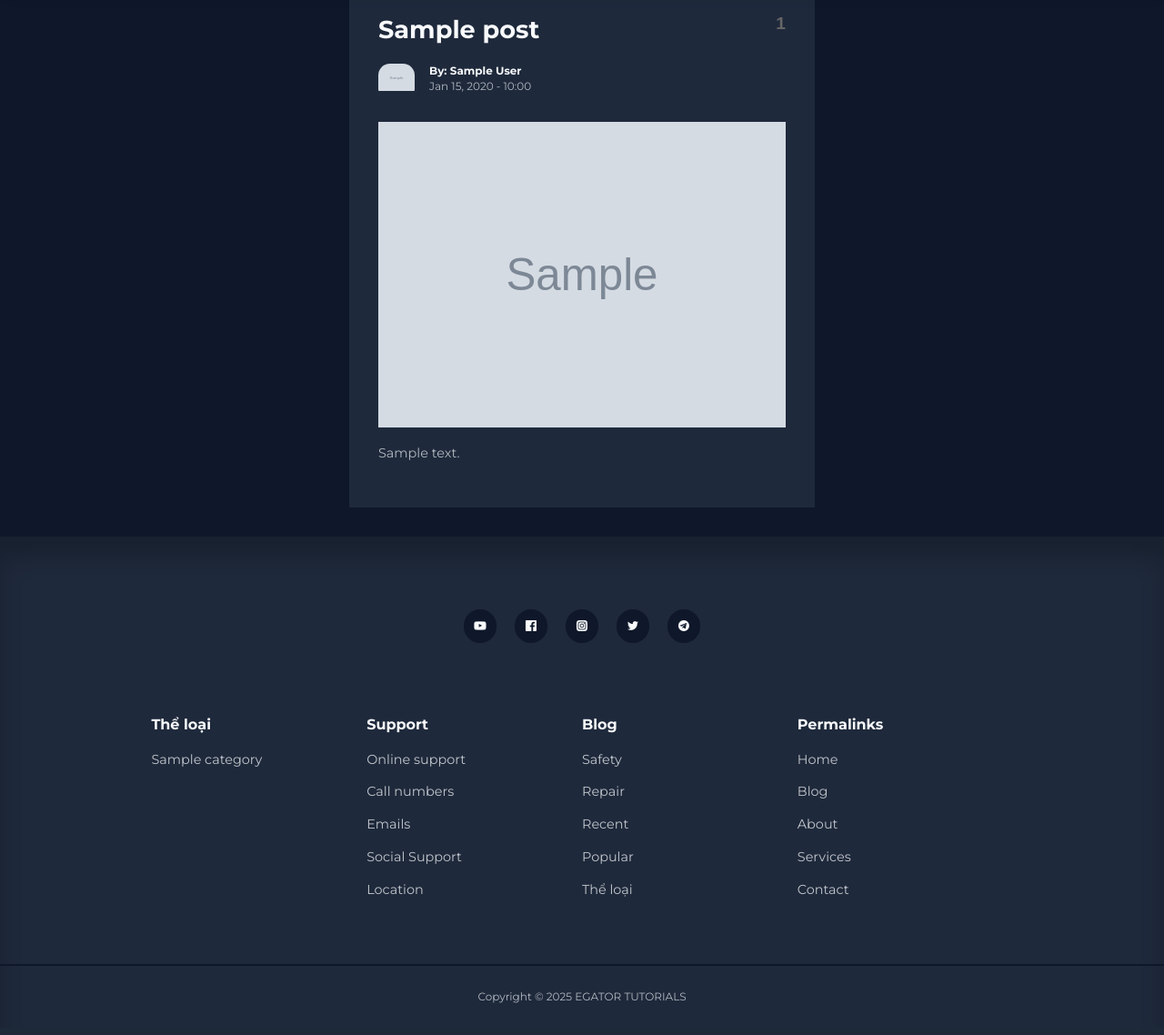
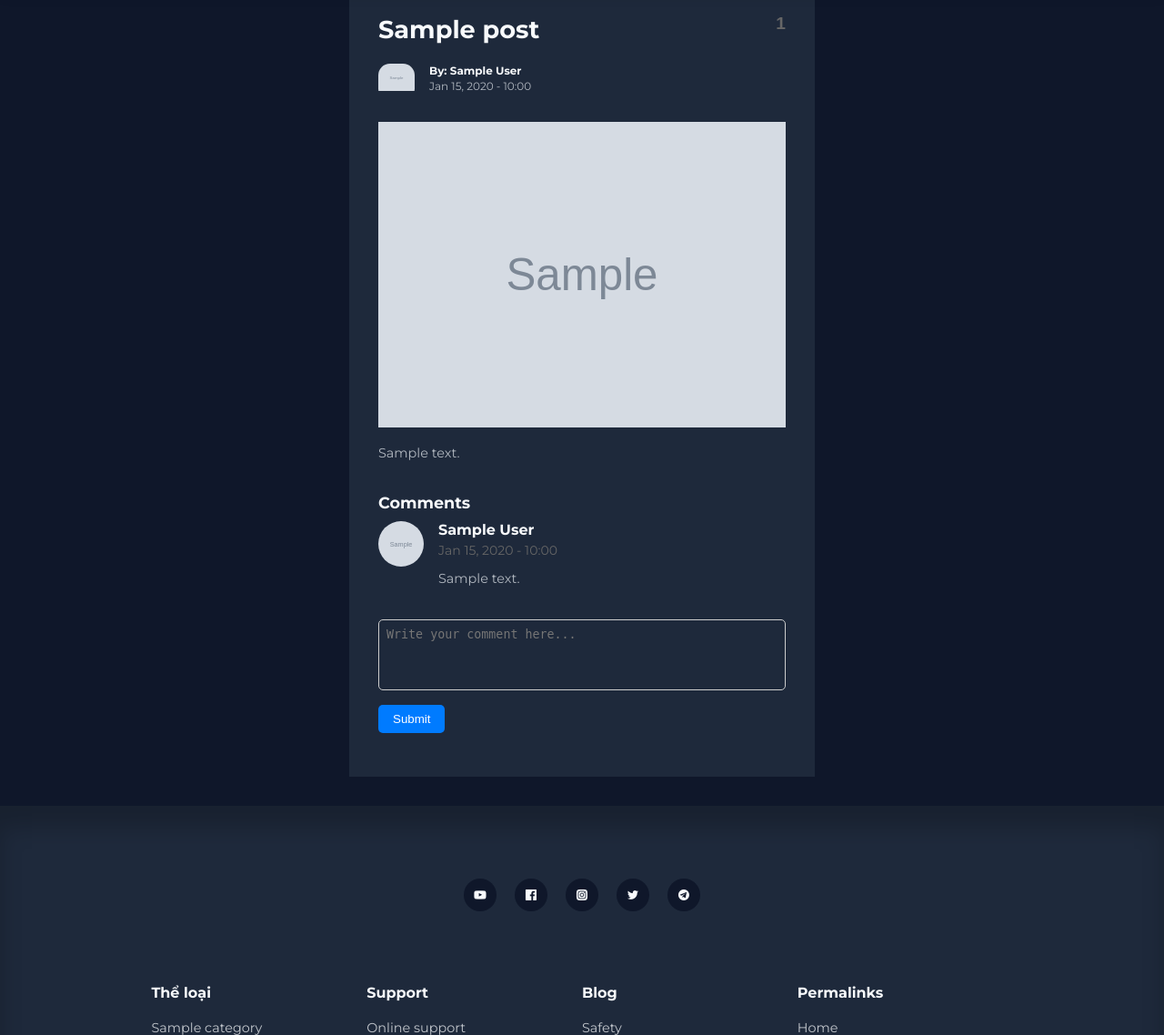
Before and after one commit to Broky2022/Blog_App, a PHP site: page /Blog_App/public/post.php?id=1 in a window 1280 px wide. Shown: the part 97-1235 px from the top of the page at 91% size. Before the commit the page ends 1200 px from the top, so only its background shows below. Run offline with PHP 8.4, Linux system fonts and the light colour scheme; tables that the repository leaves empty or names only in its code hold one stand-in row (values such as "Sample post"); grey boxes marked "Sample" are stand-in pictures.

Commit message:
[ADD] thêm chức năng commet

```diff
--- a/public/post.php
+++ b/public/post.php
@@ -11,6 +11,11 @@ if (isset($_GET['id'])) {
     $like_query = "SELECT COUNT(*) as like_count FROM likes WHERE post_id = $id";
     $like_result = mysqli_query($conn, $like_query);
     $like_count = mysqli_fetch_assoc($like_result)['like_count'];
+
+    // Fetch comments for the post
+    $comments_query = "SELECT comments.*, users.firstname, users.lastname, users.avatar FROM comments JOIN users ON comments.user_id = users.id WHERE comments.post_id = $id ORDER BY comments.created_at DESC";
+    $comments_result = mysqli_query($conn, $comments_query);
+    $comments = mysqli_fetch_all($comments_result, MYSQLI_ASSOC);
 } else {
     header('location: ' . ROOT_URL);
     die();
@@ -49,6 +54,32 @@ if (isset($_GET['id'])) {
             <img src="../images/<?= $post['thumbnail'] ?>" />
         </div>
         <p><?= $post['body'] ?></p>
+
+        <!-- Comments Section -->
+        <div class="comments-section">
+            <h3>Comments</h3>
+            <ul class="comments-list">
+                <?php foreach ($comments as $comment): ?>
+                    <li class="comment">
+                        <div class="comment-avatar">
+                            <img src="../images/<?= $comment['avatar'] ?>" alt="User Avatar">
+                        </div>
+                        <div class="comment-content">
+                            <h5><?= $comment['firstname'] . ' ' . $comment['lastname'] ?></h5>
+                            <small><?= date("M d, Y - H:i", strtotime($comment['created_at'])) ?></small>
+                            <p><?= $comment['content'] ?></p>
+                        </div>
+                    </li>
+                <?php endforeach; ?>
+            </ul>
+
+            <!-- Add Comment Form -->
+            <form action="../controller/comment.php" method="POST" class="add-comment-form">
+                <input type="hidden" name="post_id" value="<?= $id ?>">
+                <textarea name="content" rows="4" placeholder="Write your comment here..." required></textarea>
+                <button type="submit" class="btn">Submit</button>
+            </form>
+        </div>
     </div>
 </section>
 
@@ -114,6 +145,68 @@ if (isset($_GET['id'])) {
     50% { transform: scale(1.2); }
     100% { transform: scale(1); }
 }
+
+.comments-section {
+    margin-top: 2rem;
+}
+
+.comments-list {
+    list-style: none;
+    padding: 0;
+    margin: 0 0 2rem;
+}
+
+.comment {
+    display: flex;
+    gap: 1rem;
+    margin-bottom: 1.5rem;
+}
+
+.comment-avatar img {
+    width: 50px;
+    height: 50px;
+    border-radius: 50%;
+}
+
+.comment-content {
+    flex: 1;
+}
+
+.comment-content h5 {
+    margin: 0;
+    font-size: 1rem;
+    font-weight: bold;
+}
+
+.comment-content small {
+    color: #666;
+    font-size: 0.875rem;
+}
+
+.comment-content p {
+    margin: 0.5rem 0 0;
+}
+
+.add-comment-form textarea {
+    width: 100%;
+    padding: 0.5rem;
+    margin-bottom: 1rem;
+    border: 1px solid #ccc;
+    border-radius: 5px;
+}
+
+.add-comment-form .btn {
+    background-color: #007bff;
+    color: #fff;
+    border: none;
+    padding: 0.5rem 1rem;
+    border-radius: 5px;
+    cursor: pointer;
+}
+
+.add-comment-form .btn:hover {
+    background-color: #0056b3;
+}
 </style>
 
 <script>
```
Also changed, not shown: controller/comment.php (added, +45 -0 lines).
